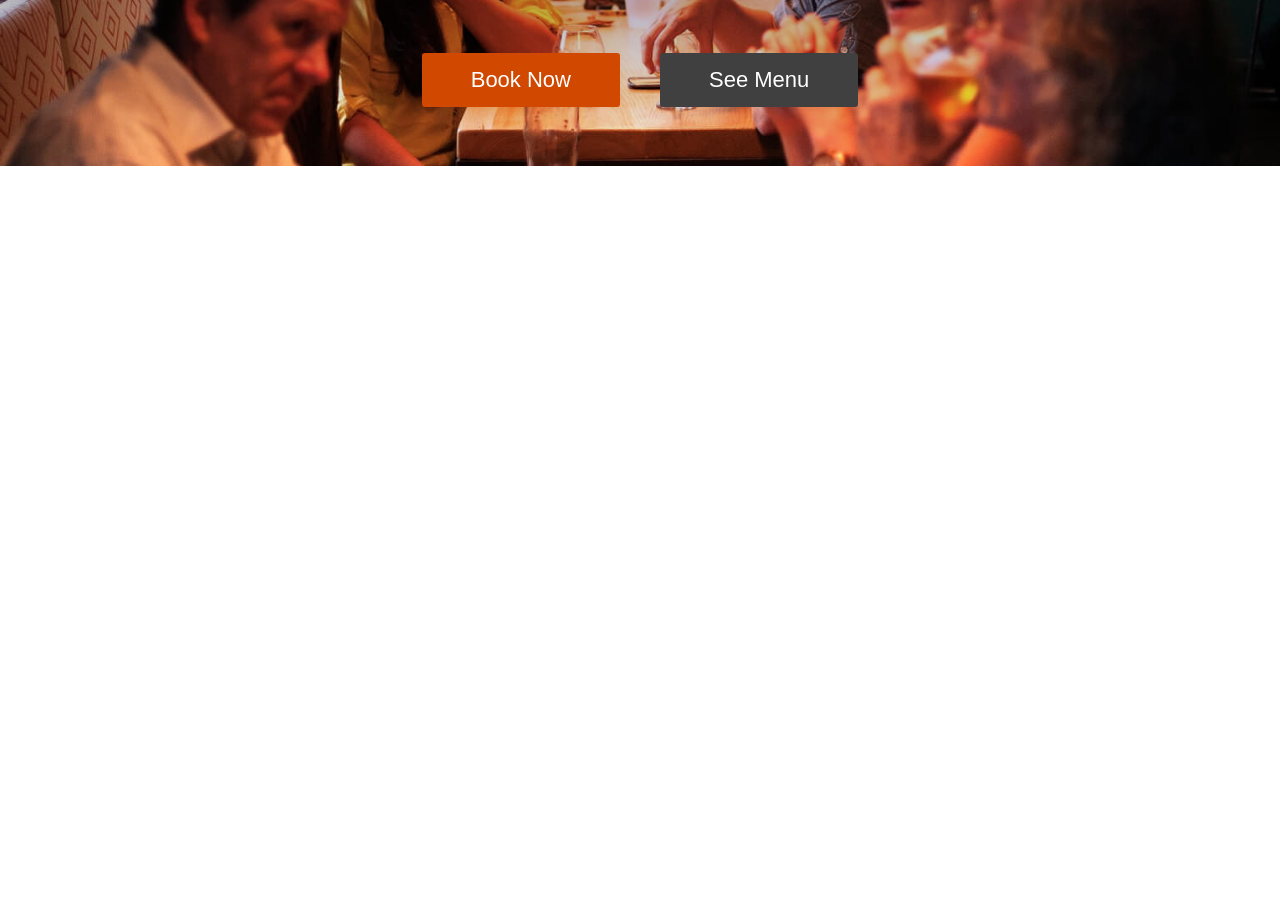
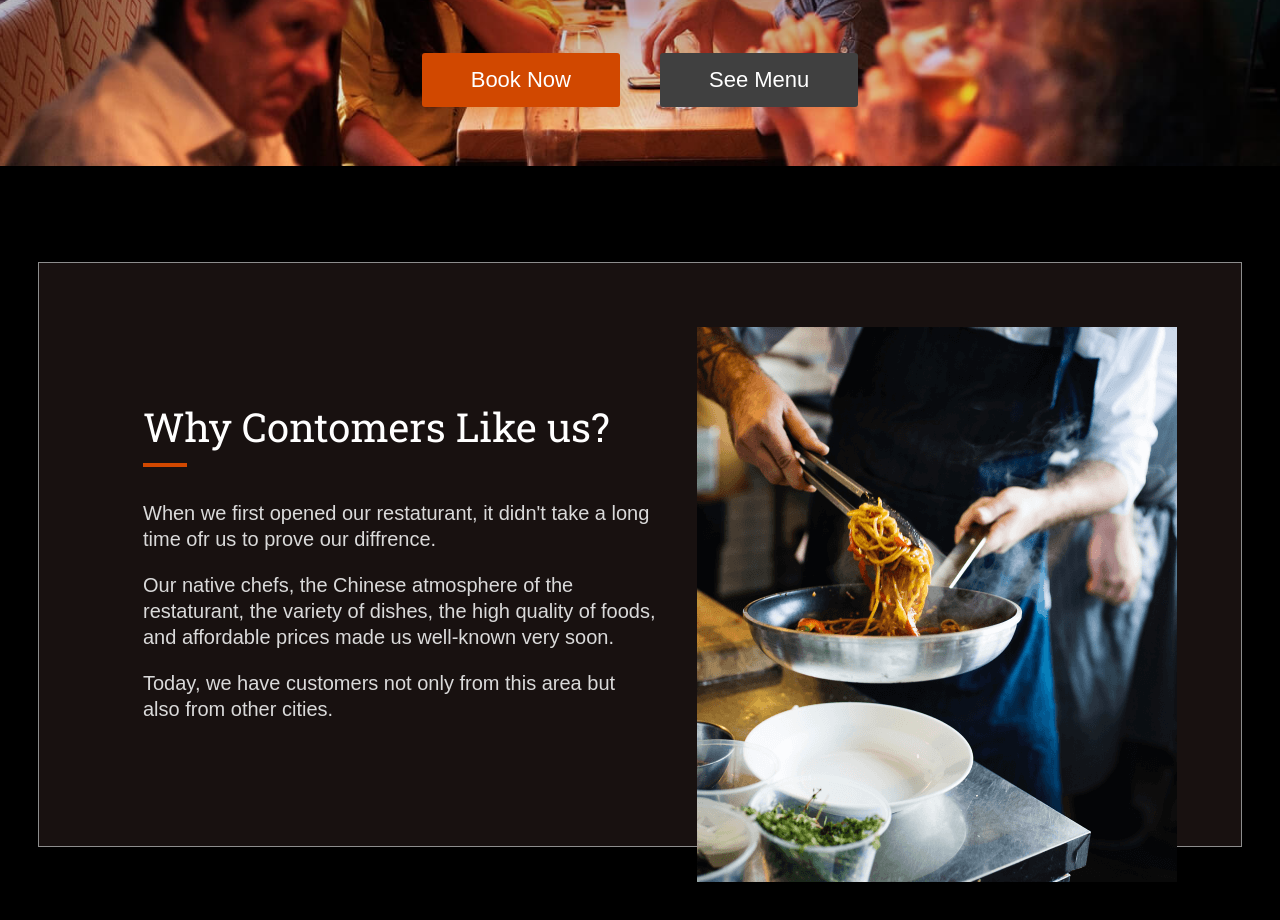
Before and after one commit to kamidevcom/Landing-Resturant, a website: page src/index.html in a window 1280 px wide. Shown: the part 634-1554 px from the top of the page. Before the commit the page ends 800 px from the top, so only its background shows below. Drawn offline with nearby package versions, Linux system fonts and the light colour scheme; files that its build step writes are made by us from their sources; a web font is replaced by a local one.

Commit message:
add: Why-Us Section

```diff
--- a/src/index.html
+++ b/src/index.html
@@ -77,7 +77,6 @@
   </head>
 
   <body>
-
     <!-- Header Section -->
     <header>
       <nav class="c-navbar">
@@ -117,7 +116,35 @@
     </header>
     <!-- end - Header Section -->
 
-
+    <!-- Why Us Section -->
+    <section class="c-section--why-us">
+      <div class="container">
+        <div class="c-section c-why-us">
+          <div class="c-why-us--content">
+            <h2 class="o-section--title">Why Contomers Like us?</h2>
+            <div>
+              <p class="o-section--text">
+                When we first opened our restaturant, it didn't take a long time
+                ofr us to prove our diffrence.
+              </p>
+              <p class="o-section--text">
+                Our native chefs, the Chinese atmosphere of the restaturant, the
+                variety of dishes, the high quality of foods, and affordable
+                prices made us well-known very soon.
+              </p>
+              <p class="o-section--text">
+                Today, we have customers not only from this area but also from
+                other cities.
+              </p>
+            </div>
+          </div>
+          <div class="c-why-us__image-wrap">
+            <img class="c-why-us__image" src="images/Rectangle2.jpg" alt="" />
+          </div>
+        </div>
+      </div>
+    </section>
+    <!-- end - Why Us Section -->
 
     <!-- build:js scripts/vendor.min.js -->
     <!-- endbuild -->
--- a/src/styles/components/_button.scss
+++ b/src/styles/components/_button.scss
@@ -1,4 +1,4 @@
-.c-btn{
+.c-btn {
   border-radius: $global-radius;
   font-weight: 500px;
   line-height: 36px;
@@ -7,12 +7,12 @@
   border: none;
 }
 
-.c-btn--primary{
-  background-color: $base-color;
+.c-btn--primary {
+  background-color: $orange-600;
   color: #fff;
 }
 
-.c-btn--secondary{
-  background-color: $secondary-color;
+.c-btn--secondary {
+  background-color: $gray-700;
   color: #fff;
 }
--- /dev/null
+++ b/src/styles/components/_texts.scss
@@ -0,0 +1,25 @@
+.o-section--title {
+  position: relative;
+  font-family: $roboto-slab;
+  font-weight: 400;
+  font-size: 40px;
+  line-height: 53px;
+  padding-bottom: 14px;
+  &::after {
+    content: "";
+    position: absolute;
+    background-color: $orange-600;
+    width: 44px;
+    height: 4px;
+    left: 0;
+    bottom: 0;
+  }
+}
+
+.o-section--text {
+  font-family: $catamaran;
+  font-weight: 400;
+  font-size: 20px;
+  line-height: 130%;
+  color: #dadada;
+}
--- /dev/null
+++ b/src/styles/components/_why-us.scss
@@ -0,0 +1,18 @@
+.c-section--why-us {
+  padding: 96px 0;
+  color: #fff;
+
+  .c-why-us{
+    display: flex;
+    padding: 0 64px;
+  }
+
+  .c-why-us__image-wrap{
+    position: relative;
+    top: 64px;
+  }
+
+  .c-why-us--content{
+    padding: 104px 40px;
+  }
+}
--- a/src/styles/elements/_defaults.scss
+++ b/src/styles/elements/_defaults.scss
@@ -6,8 +6,8 @@ html {
 }
 
 body {
-  color: #000;
-  background: #fff;
+  color: #fff;
+  background: #000;
 }
 
 .main {
@@ -18,3 +18,8 @@ body {
   width: 1204px;
   margin: auto;
 }
+
+.c-section {
+  border: 1px solid #8d8d8d;
+  background-color: #181110;
+}
--- a/src/styles/elements/_var.scss
+++ b/src/styles/elements/_var.scss
@@ -1,4 +1,3 @@
-
-$base-color: #D14800;
-$base-color-light: #ff4800;
-$secondary-color: #404040;
+$orange-600: #d14800;
+$orange-500: #ff4800;
+$gray-700: #404040;
--- a/src/styles/main.scss
+++ b/src/styles/main.scss
@@ -28,6 +28,8 @@
 @import 'components/_section.scss';
 @import 'components/_button.scss';
 @import 'components/_link.scss';
+@import 'components/_why-us';
+@import 'components/_texts';
 
 
 // PARTIALS
--- a/src/styles/partials/_header.scss
+++ b/src/styles/partials/_header.scss
@@ -61,7 +61,7 @@
         }
 
         &.current-menu-item {
-          border-bottom: 1px solid $base-color-light;
+          border-bottom: 1px solid $orange-500;
         }
       }
     }
```
Also changed, not shown: src/images/Rectangle 2 (1).png (deleted), src/images/Rectangle2.jpg (added).
